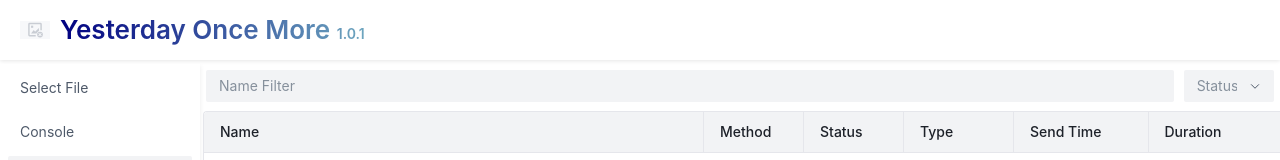
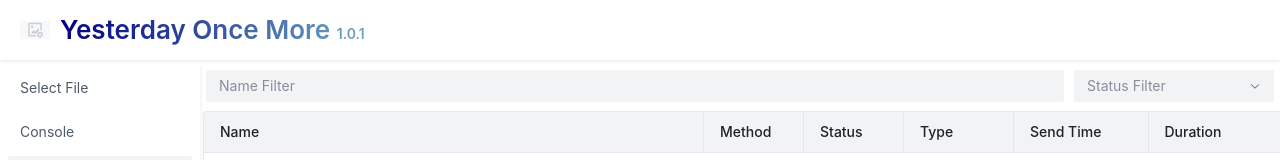
Before and after one commit to mBigFlower/YOM-Client, a Vue app: page /#/file-select in a window 1280 px wide. Both pictures are taken after a click on the element "Network". Shown: the top 160 px of the page. Built offline with nearby package versions, Linux system fonts and the light colour scheme; some icons are missing; what vue-json-viewer would draw is missing.

Commit message:
fix: 修改network中状态过滤无效的问题 refactor: 调整 network status 的过滤方式，更加友善

```diff
--- a/src/views/network/network-filter.less
+++ b/src/views/network/network-filter.less
@@ -2,8 +2,13 @@
   display: flex;
   padding: 6px;
   margin-right: 6px;
+
+  .network-filter-input {
+    flex: 1;
+  }
+
   .status {
     margin-left: 10px;
-    width: 100px;
+    min-width: 200px;
   }
 }
--- a/src/views/network/network-filter.vue
+++ b/src/views/network/network-filter.vue
@@ -1,8 +1,11 @@
 <template>
   <div class="network-filter">
-    <a-input placeholder="Name Filter" @input="onInputChanged"></a-input>
+    <a-input class="network-filter-input" placeholder="Name Filter" @input="onInputChanged"></a-input>
     <div class="status">
-      <a-select placeholder="Status Filter" :options="options" @change="onStatusChanged" allow-clear></a-select>
+      <a-select placeholder="Status Filter" :options="statusOptions"
+       multiple allow-search allow-clear
+       @change="onStatusChanged"
+        ></a-select>
     </div>
   </div>
 </template>
--- a/src/views/network/network.vue
+++ b/src/views/network/network.vue
@@ -1,6 +1,7 @@
 <template>
   <div class="network-root">
-    <NetworkFilter @on-input-changed="onInputChanged" @on-status-changed="onStatusChanged"></NetworkFilter>
+    <NetworkFilter :statusOptions="statusFilterOptions" @on-input-changed="onInputChanged"
+      @on-status-changed="onStatusChanged"></NetworkFilter>
     <div class="network-main">
       <div class="network-table-wrap" :style="tableWrapStyle">
         <a-table class="network-table" column-resizable :bordered="{ cell: true }" :columns="columns" :stripe="true"
@@ -17,9 +18,9 @@
             <span>{{ record.basicInfo.requestMethod }}</span>
           </template>
           <template #status="{ record }">
-            <span>
-              {{ record.basicInfo.status }} {{ record.basicInfo.statusText }}
-            </span>
+            <a-tooltip :content="record.basicInfo.statusText">
+              <span>{{ record.basicInfo.status }}</span>
+            </a-tooltip>
           </template>
           <template #type="{ record }">
             <span>{{ record.basicInfo.type }}</span>
@@ -106,6 +107,17 @@ const filterParams = reactive({
   status: '',
 })
 
+const statusFilterOptions = computed(() => {
+  const statusOptions = [];
+  networkStore.shownNetworks.forEach((network) => {
+    if (network.basicInfo.status === undefined) return;
+    if (!statusOptions.includes(network.basicInfo.status)) {
+      statusOptions.push(network.basicInfo.status)
+    }
+  });
+  return statusOptions
+});
+
 const networkFiltered = computed(() => {
   console.log('networkFiltered', props.startTime, props.endTime);
   const startTimestamp = moment(props.startTime || '1997-01-01 00:00:00').valueOf() / 1000;
@@ -134,11 +146,8 @@ function checkTimeMatch(startTimestamp, endTimestamp, timeStamp) {
   return timeStamp >= startTimestamp && timeStamp <= endTimestamp;
 }
 function checkStatusMatch(status) {
-  if (!filterParams.status) return true;
-  if (filterParams.status === '200') return status == 200;
-  if (filterParams.status === '4**') return status >= 400 && status < 500;
-  if (filterParams.status === '5**') return status >= 500 && status < 600;
-  if (filterParams.status === 'others') return status < 200 || status >= 600;
+  if (!filterParams.status?.length) return true;
+  return filterParams.status.includes(status);
 }
 // #endregion
 
```
